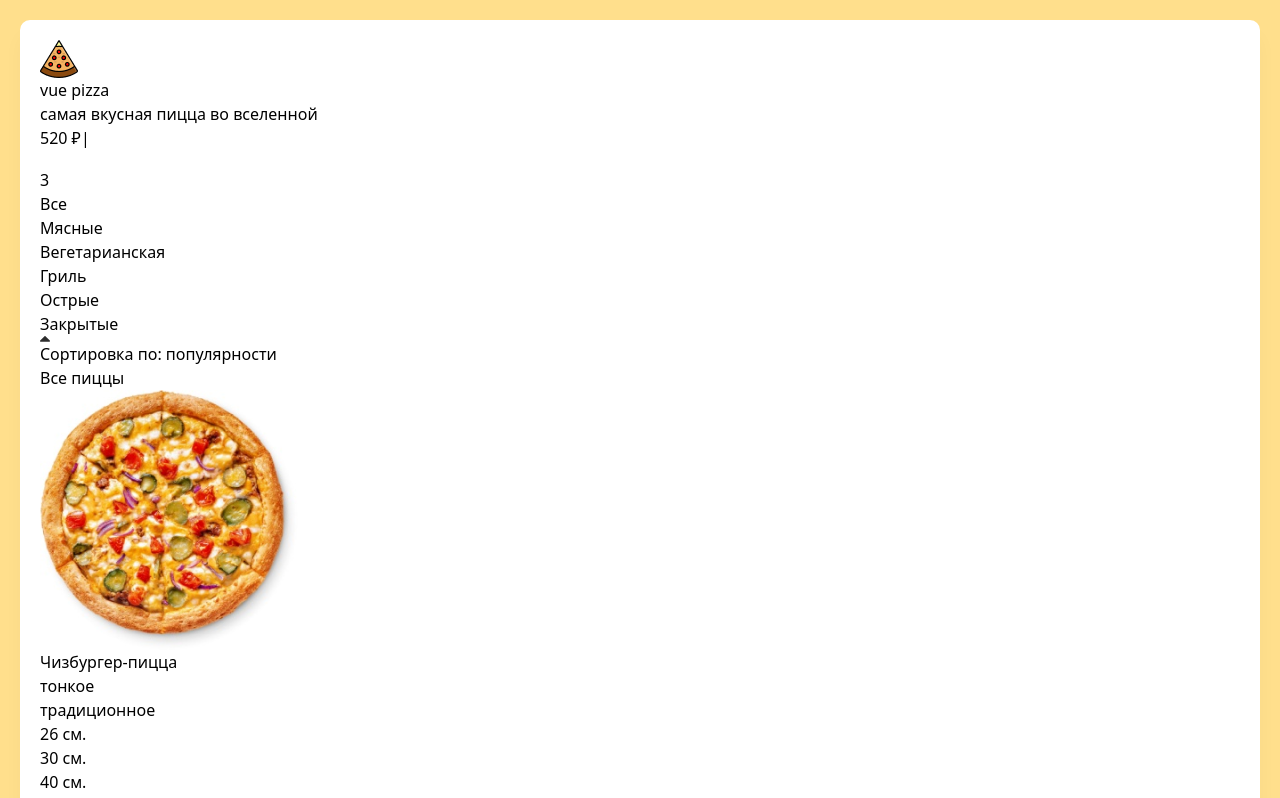
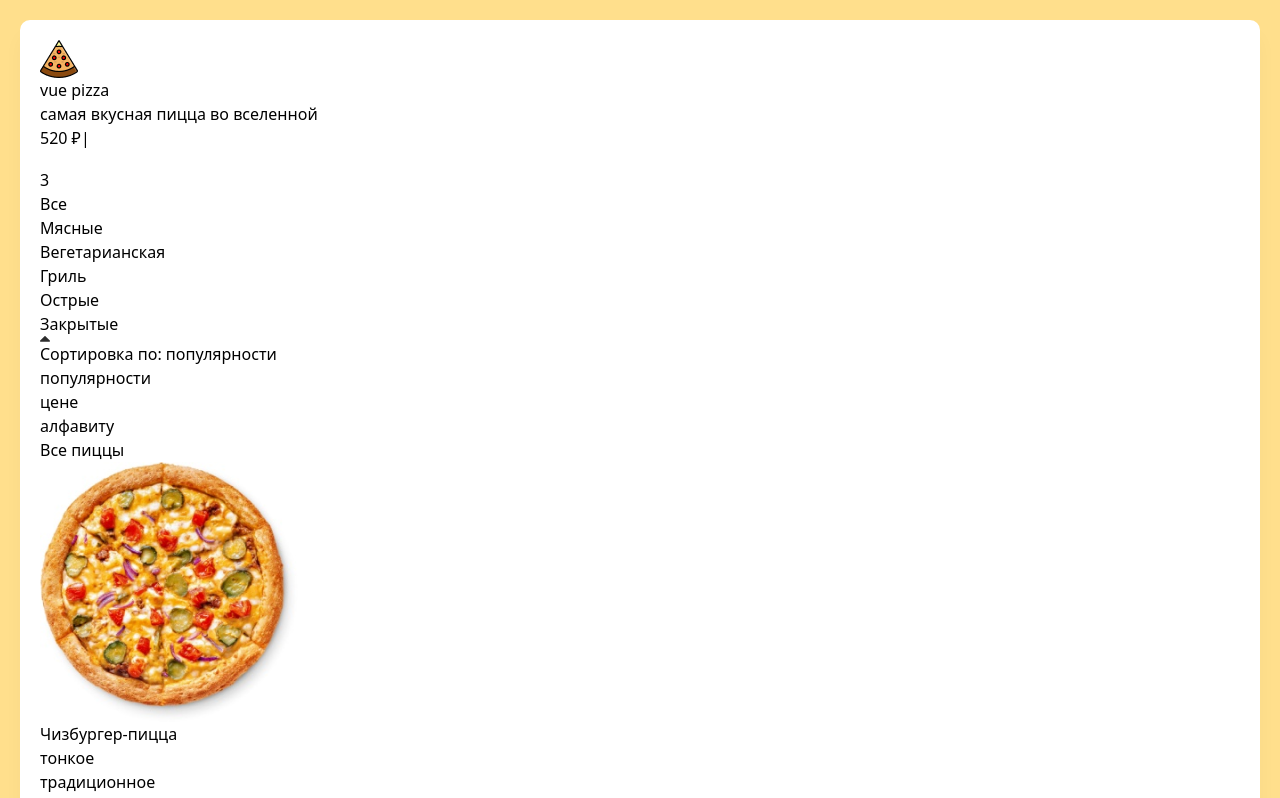
Before and after one commit to katsiev1997/vue-pizza, a Vue app: page / in a window 1280 px wide. Shown: the top 798 px of the page. Built offline with nearby package versions, Linux system fonts and the light colour scheme.

Commit message:
компонент Sort

```diff
--- a/src/components/Sort.vue
+++ b/src/components/Sort.vue
@@ -1,13 +1,55 @@
-<script setup></script>
+<script setup>
+import { ref } from "vue";
+const sort = [
+  {
+    label: "популярности",
+    value: "rating",
+  },
+  {
+    label: "цене",
+    value: "price",
+  },
+  {
+    label: "алфавиту",
+    value: "title",
+  },
+];
+const open = ref(true);
+const setSort = ref("rating");
+</script>
 
 <template>
-  <div class="relative flex flex-wrap gap-2 w-[225px] ml-2">
-    <img src="/arrow_up.svg" alt="arrow_up.svg" />
+  <div
+    @click="() => (open = !open)"
+    class="relative flex flex-wrap gap-2 w-[225px] ml-2 cursor-pointer"
+  >
+    <img
+      src="/arrow_up.svg"
+      :class="{
+        'rotate-180 transition': !open,
+      }"
+      alt="arrow_up.svg"
+    />
     <span class="font-bold text-sm">Сортировка по:</span>
-    <span
-      class="text-sm text-orange-500 underline underline-offset-4 cursor-pointer"
-    >
+    <span class="text-sm text-orange-500 underline underline-offset-4">
       популярности
     </span>
+    <div
+      :class="{
+        'absolute top-16 right-4 transition z-10 bg-white w-36 h-32 border rounded-xl shadow flex flex-col justify-around': true,
+        hidden: open,
+      }"
+    >
+      <div
+        :class="{
+          'cursor-pointer w-full hover:bg-gray-100 pl-5 h-full pt-2': true,
+          'text-orange-500': item.value === setSort,
+        }"
+        v-for="item in sort"
+        @click="() => (setSort = item.value)"
+      >
+        {{ item.label }}
+      </div>
+    </div>
   </div>
 </template>
```
